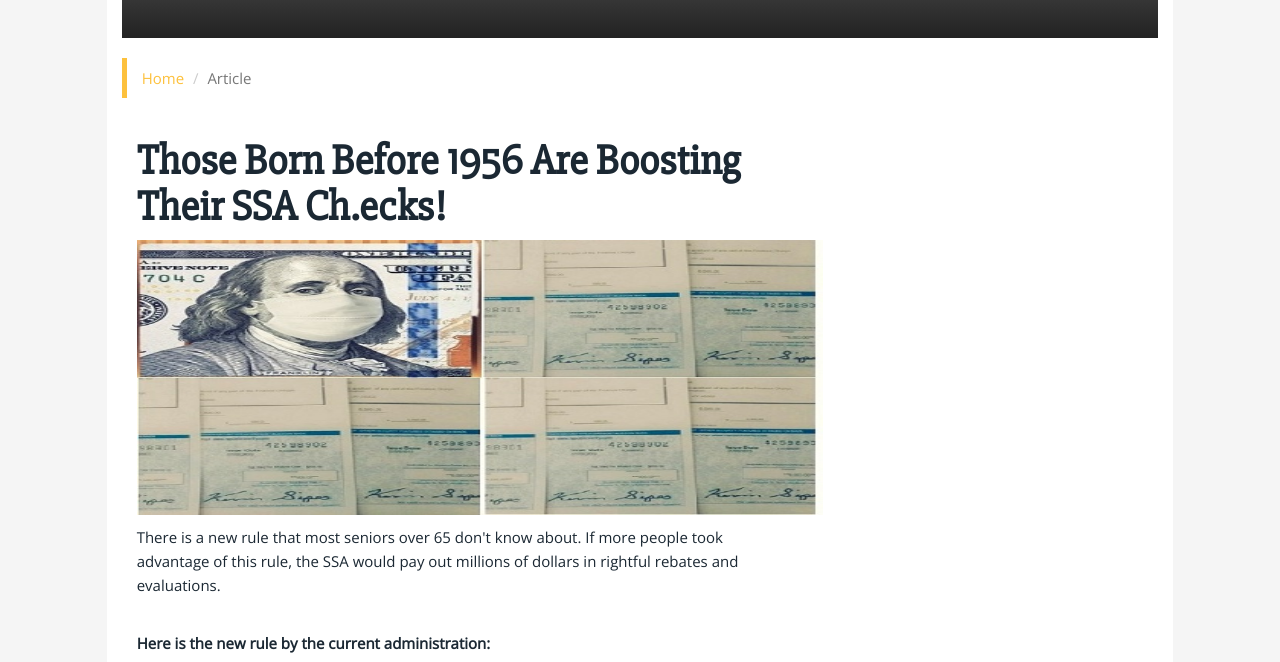
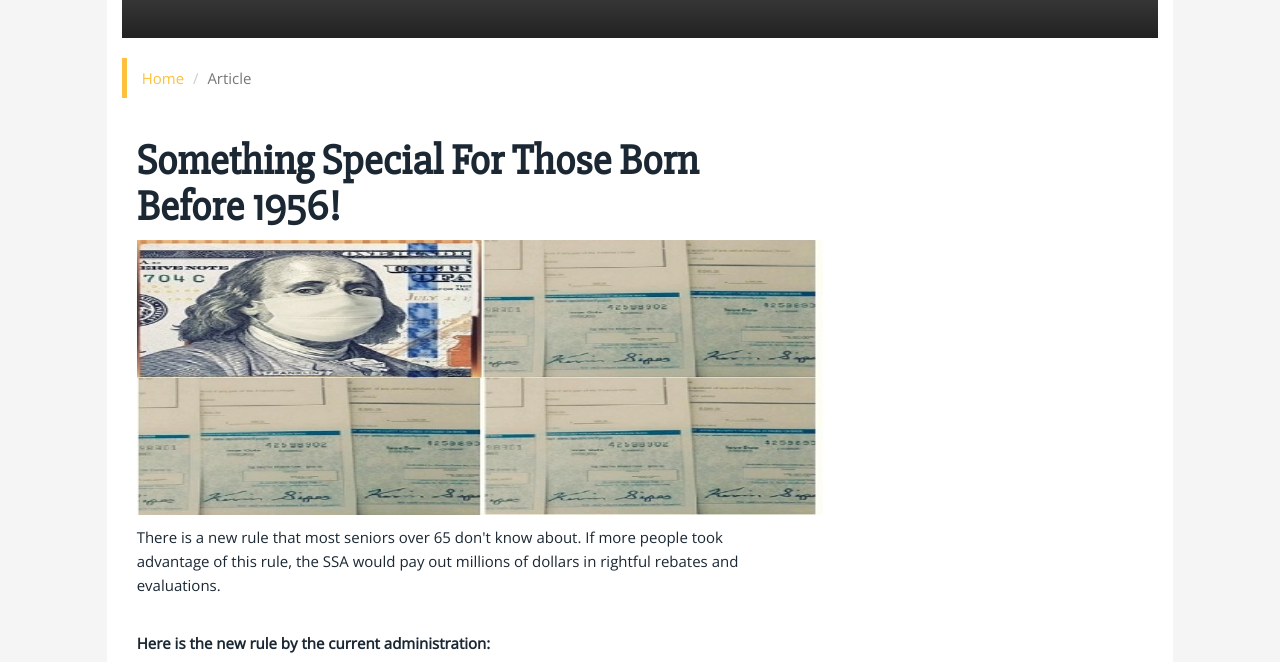
Before and after one commit to emilenu/emilenu.github.io, a plain HTML site: page index.html in a window 1280 px wide. Shown: the part 125-787 px from the top of the page. Drawn offline with nearby package versions, Linux system fonts and the light colour scheme; a web font is replaced by a local one.

Commit message:
sffsf
sfsfs

```diff
--- a/index.html
+++ b/index.html
@@ -40,7 +40,7 @@
 
 
     <div class='article col-md-8'>
-      <h1>Those Born Before 1956 Are Boosting Their SSA Ch.ecks!</h1>
+      <h1>Something Special For Those Born Before 1956!</h1>
 
       <p><img class='homepic_1' src="images/2338.jpg" alt=""></p>
 
```
